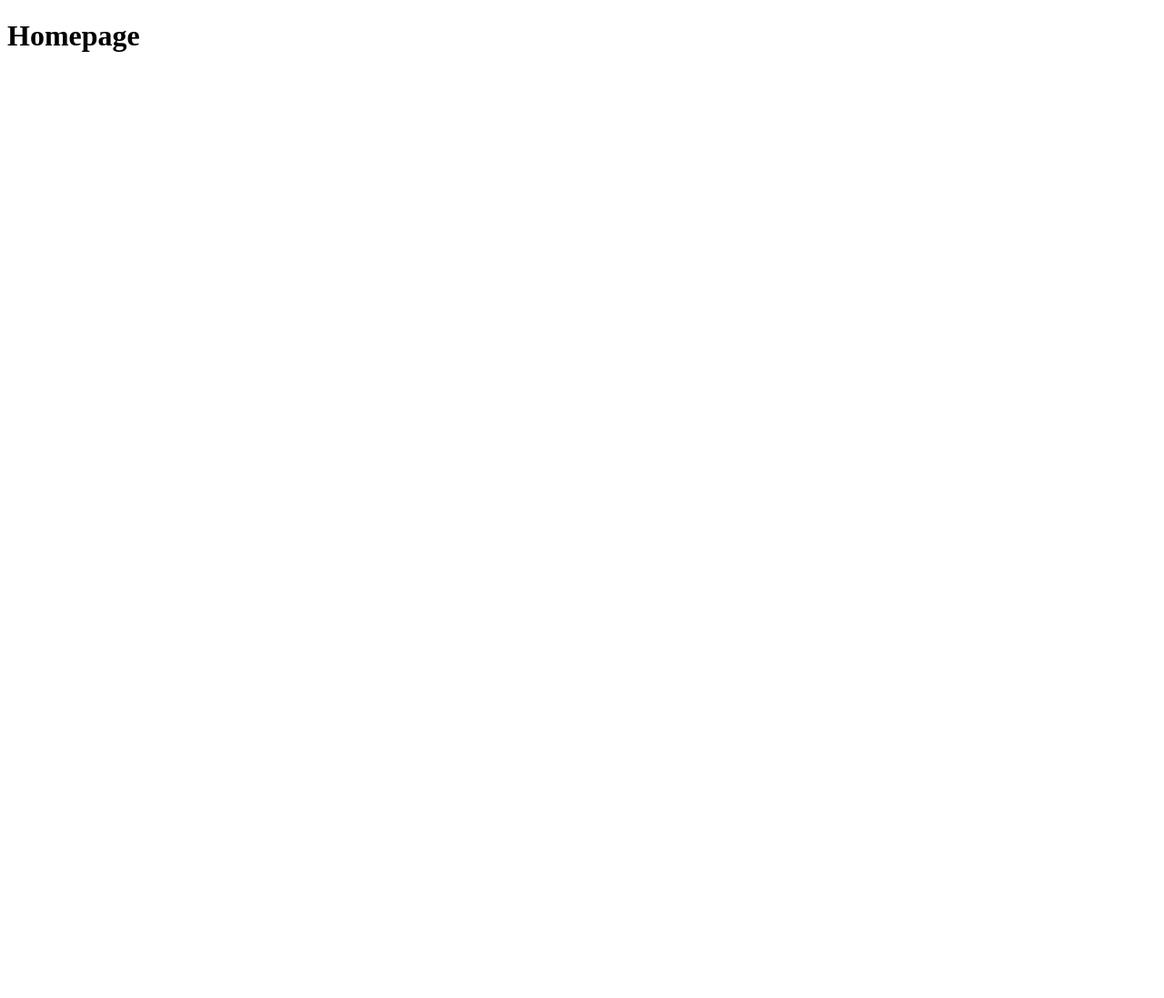
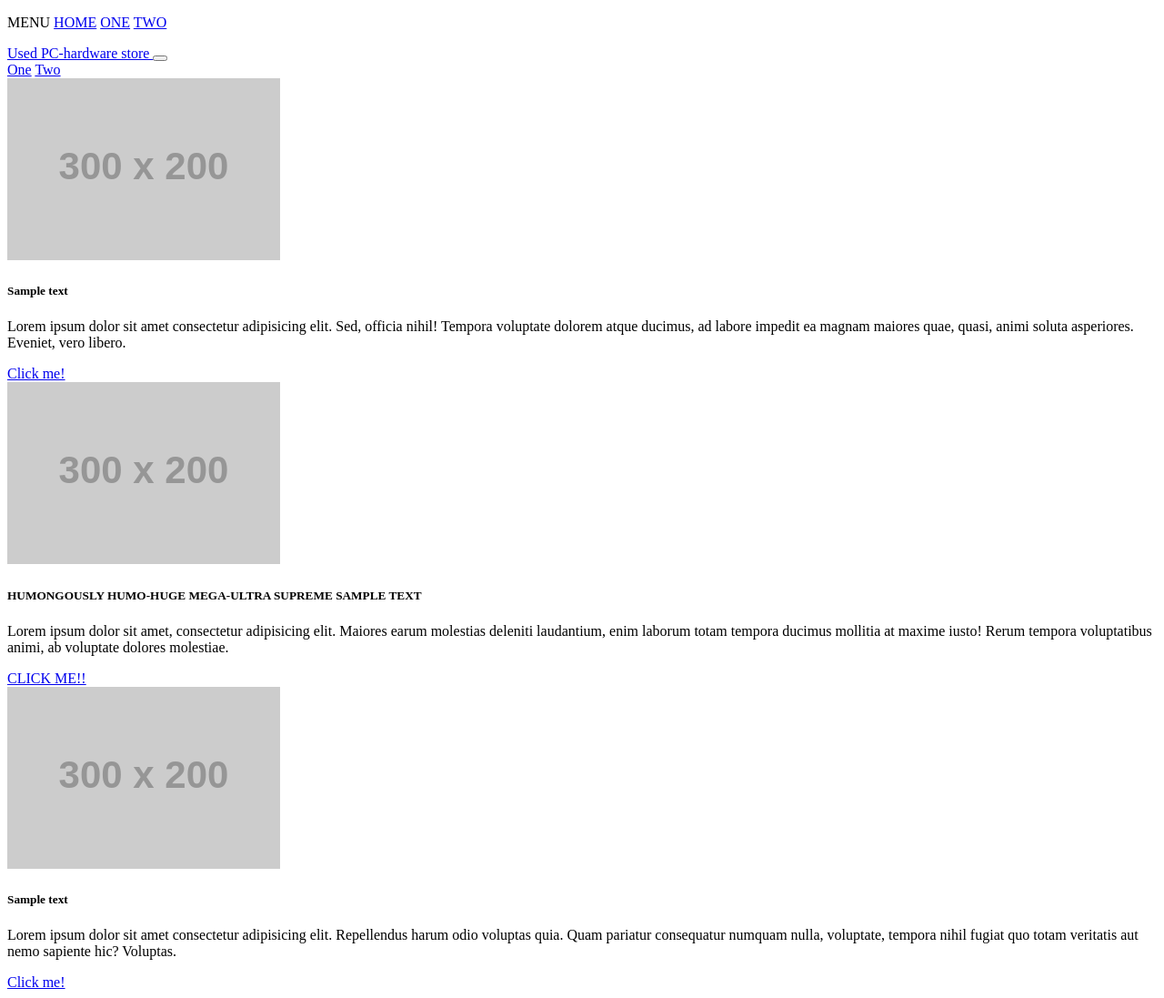
Before and after one commit to gyarab/2024_wt_prj_wimmer, a Django app: page /homepage in a window 1280 px wide. Before the commit the page is almost empty. Shown: the whole page at 91% size. Before the commit the page ends 57 px from the top, so only its background shows below. Run offline with Django 5.2, Linux system fonts and the light colour scheme; grey boxes labelled with a size stand in for pictures from a placeholder-image service; some libraries are stand-ins or nearby versions.

Commit message:
added sample homepage

```diff
--- a/prj/main/templates/main/base.html
+++ b/prj/main/templates/main/base.html
@@ -9,7 +9,7 @@
     <div class="container">
         <p>
             MENU
-            <a href="/">HOME</a>
+            <a href="./homepage">HOME</a>
             <a href="./one">ONE</a>
             <a href="./two">TWO</a>
         </p>
--- a/prj/main/templates/main/homepage.html
+++ b/prj/main/templates/main/homepage.html
@@ -1,11 +1,66 @@
-<!DOCTYPE html>
-<html lang="en">
-<head>
-    <meta charset="UTF-8">
-    <meta name="viewport" content="width=device-width, initial-scale=1.0">
-    <title>Document</title>
-</head>
-<body>
-    <h1>Homepage</h1>
-</body>
-</html>
+{% extends 'main/base.html' %}
+
+{% block content %}
+<nav class="navbar navbar-expand-md bg-body-tertiary container-fluid">
+    <div class="container d-flex justify-content-between">
+        <a class="navbar-brand" href="#">
+            <i class="bi bi-pc-display"></i>
+            Used PC-hardware store
+        </a>
+
+        <button class="navbar-toggler" type="button" data-bs-toggle="collapse" data-bs-target="#navbarNavAltMarkup" aria-controls="navbarNavAltMarkup" aria-expanded="false" aria-label="Toggle navigation">
+            <span class="navbar-toggler-icon"></span>
+        </button>
+
+        <div class="collapse navbar-collapse justify-content-end" id="navbarNavAltMarkup">
+            <div class="navbar-nav">
+                <a class="nav-link active" aria-current="page" href="./one.html">One</a>
+                <a class="nav-link" href="./two.html">Two</a>
+            </div>
+        </div>
+
+    </div>
+</nav>
+
+<div class="container">
+    <div class="row">
+        <div class="col-md-4">
+            <div class="card">
+                <img src="https://placehold.co/300x200" class="card-img-top" alt="karta 1">
+                <div class="card-body">
+                    <h5 class="card-title">Sample text</h5>
+                    <p class="card-text">Lorem ipsum dolor sit amet consectetur adipisicing elit. Sed, officia nihil! Tempora voluptate dolorem atque ducimus, ad labore impedit ea magnam maiores quae, quasi, animi soluta asperiores. Eveniet, vero libero.</p>
+                    <div class="d-grid gap-2 d-md-flex justify-content-md-end">
+                        <a href="https://www.youtube.com/watch?v=Sagg08DrO5U" class="btn btn-outline-primary">Click me!</a>
+                    </div>
+                </div>
+            </div>
+        </div>
+
+        <div class="col-md-4">
+            <div class="card">
+                <img src="https://placehold.co/300x200" class="card-img-top" alt="karta 2">
+                <div class="card-body">
+                    <h5 class="card-title">HUMONGOUSLY HUMO-HUGE MEGA-ULTRA SUPREME SAMPLE TEXT</h5>
+                    <p class="card-text">Lorem ipsum dolor sit amet, consectetur adipisicing elit. Maiores earum molestias deleniti laudantium, enim laborum totam tempora ducimus mollitia at maxime iusto! Rerum tempora voluptatibus animi, ab voluptate dolores molestiae.</p>
+                    <div class="d-grid gap-2 d-md-flex justify-content-md-end">
+                        <a href="https://www.youtube.com/watch?v=dQw4w9WgXcQ" class="btn btn-primary">CLICK ME!!</a>
+                    </div>
+                </div>
+            </div>
+        </div>
+
+        <div class="col-md-4">
+            <div class="card">
+                <img src="https://placehold.co/300x200" class="card-img-top" alt="karta 2">
+                <div class="card-body">
+                    <h5 class="card-title">Sample text</h5>
+                    <p class="card-text">Lorem ipsum dolor sit amet consectetur adipisicing elit. Repellendus harum odio voluptas quia. Quam pariatur consequatur numquam nulla, voluptate, tempora nihil fugiat quo totam veritatis aut nemo sapiente hic? Voluptas.</p>
+                    <div class="d-grid gap-2 d-md-flex justify-content-md-end">
+                        <a href="https://www.youtube.com/watch?v=ZyhrYis509A&t=14s" class="btn btn-outline-primary">Click me!</a>
+                    </div>
+                </div>
+            </div>
+        </div>
+    </div>
+{% endblock %}
```
